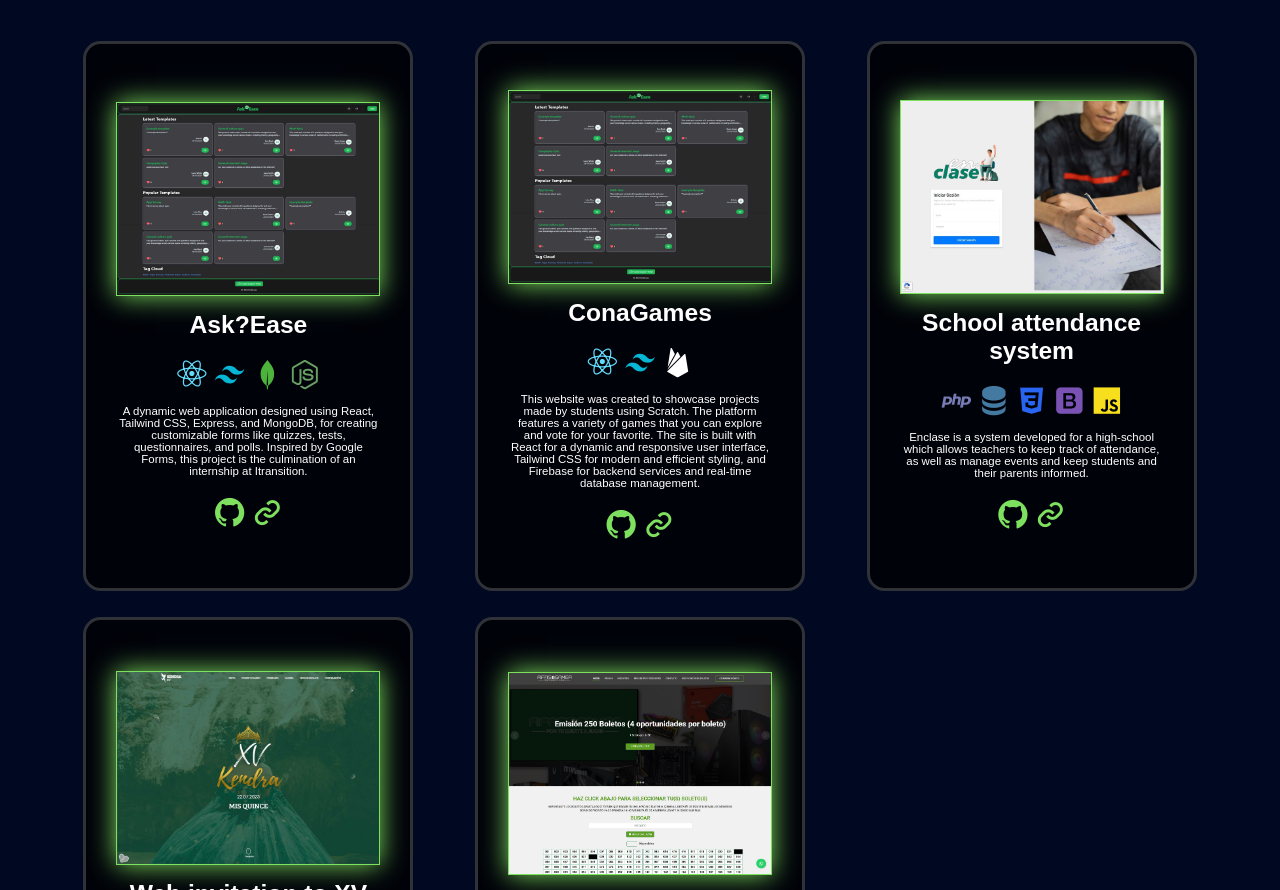
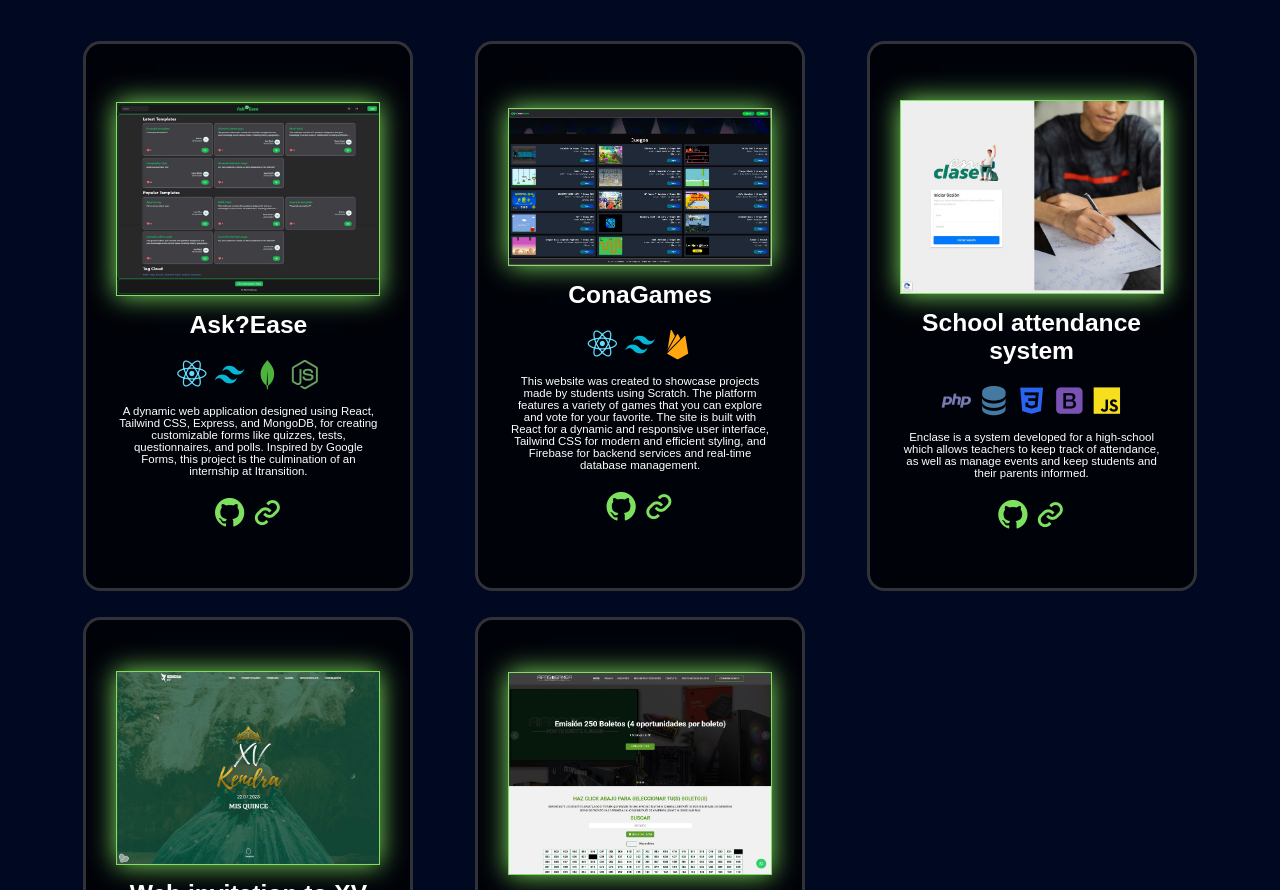
Before and after one commit to chefoce/Portfolio-CO, a plain HTML site: page index.html in a window 1280 px wide. Shown: the part 1755-2645 px from the top of the page. Drawn offline with nearby package versions, Linux system fonts and the light colour scheme.

Commit message:
projects updated

```diff
--- a/css/style.css
+++ b/css/style.css
@@ -652,6 +652,9 @@ span {
 .bxl-nodejs {
   color: #68a063;
 }
+.bxl-firebase {
+  color: #ffa611;
+}
 .bxl-tailwind-css {
   color: #06b6d4;
 }
--- a/index.html
+++ b/index.html
@@ -253,7 +253,7 @@
           </div>
           <div class="portfolio-item">
             <a href="https://scratch-conalep.web.app/" target="_blank"
-              ><img src="assets/img/portfolio-4.jpg" alt=""
+              ><img src="assets/img/portfolio-5.jpg" alt=""
             /></a>
             <h2>ConaGames</h2>
             <div class="used-tech">
```
